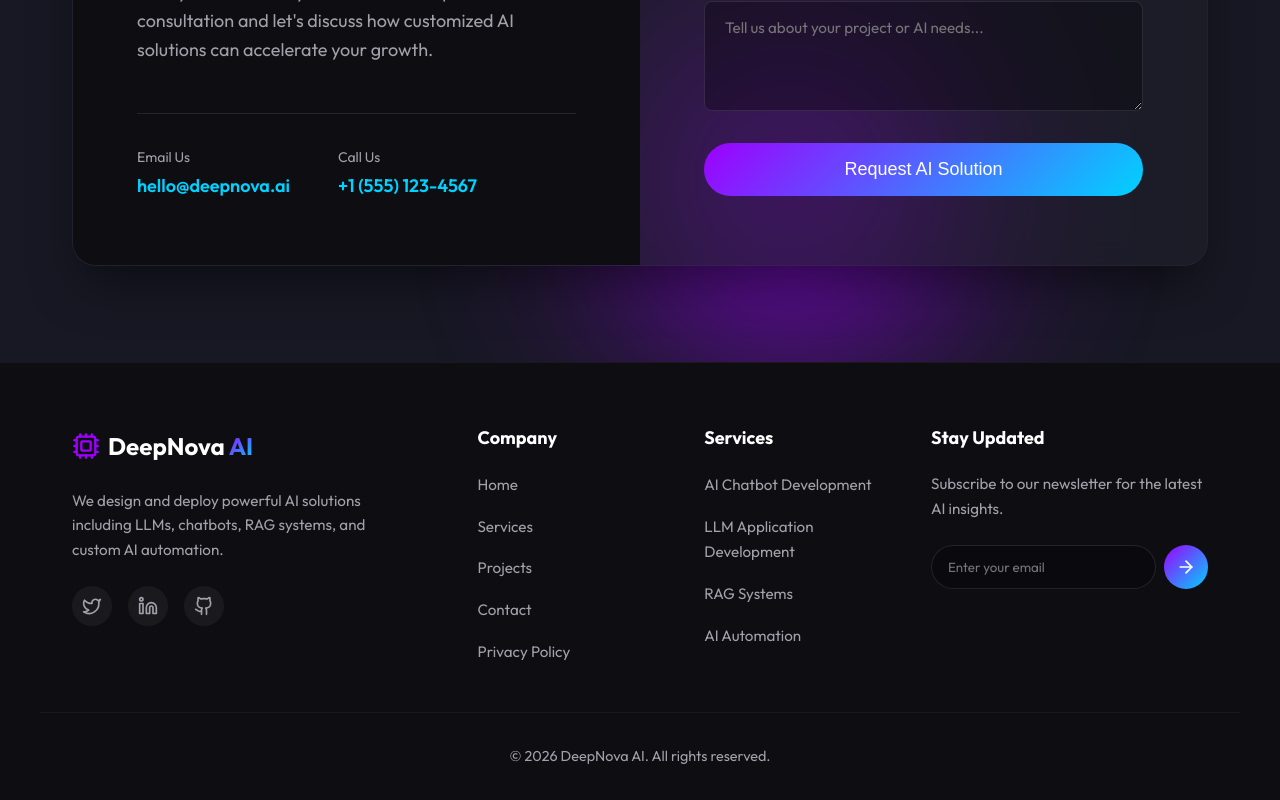
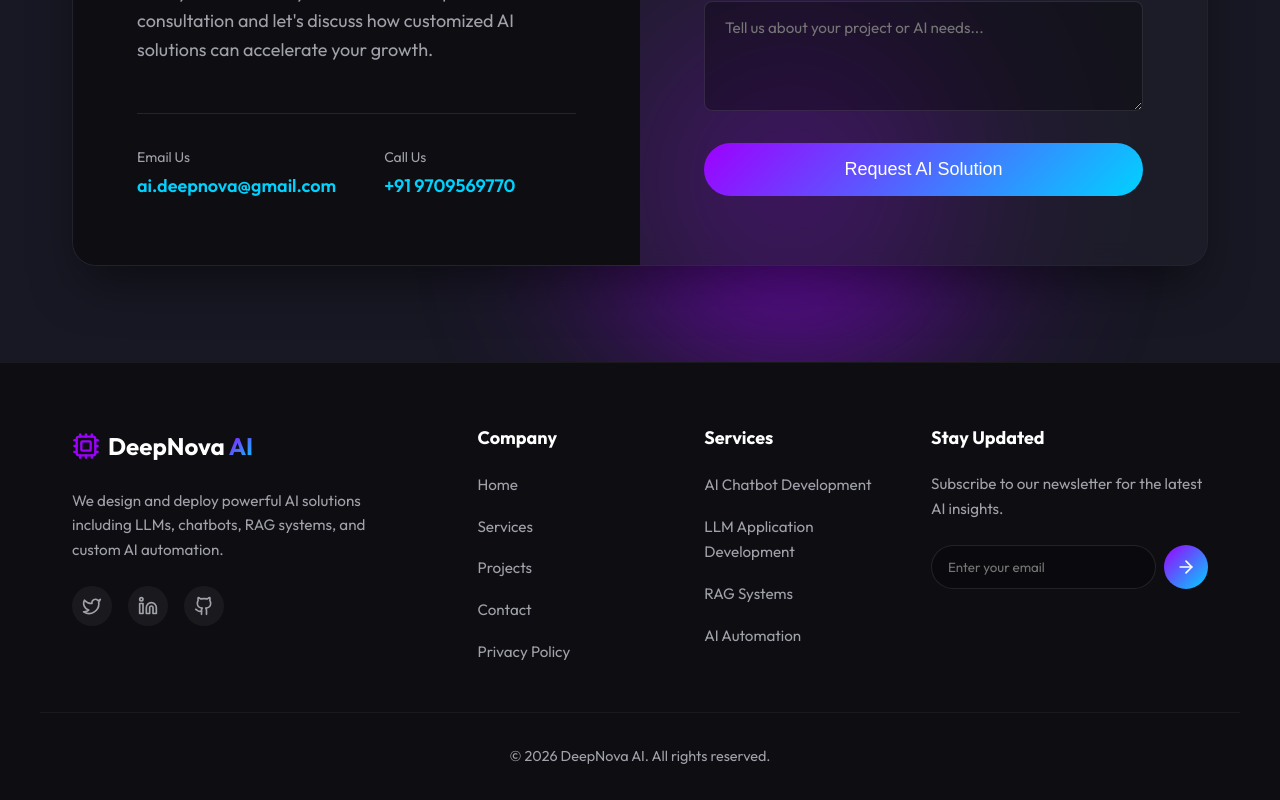
Before and after one commit to Rohansinha2003/deepnova, a React (Vite) app: page /who-we-are in a window 1280 px wide. Shown: the part 6169-6969 px from the top of the page. Built offline with nearby package versions, Linux system fonts and the light colour scheme; no server answers.

Commit message:
update: change contact email and phone number in ContactCTA

```diff
--- a/src/components/ContactCTA.jsx
+++ b/src/components/ContactCTA.jsx
@@ -15,7 +15,7 @@ const ContactCTA = () => {
 
     try {
       if (!import.meta.env.VITE_SUPABASE_URL) {
-         throw new Error("Supabase is not configured yet. Please enter your env variables.");
+        throw new Error("Supabase is not configured yet. Please enter your env variables.");
       }
 
       const { error: submitError } = await supabase
@@ -56,11 +56,11 @@ const ContactCTA = () => {
             <div className="cta-info">
               <div className="info-item">
                 <span className="info-label">Email Us</span>
-                <span className="info-value">hello@deepnova.ai</span>
+                <span className="info-value">ai.deepnova@gmail.com</span>
               </div>
               <div className="info-item">
                 <span className="info-label">Call Us</span>
-                <span className="info-value">+1 (555) 123-4567</span>
+                <span className="info-value">+91 9709569770</span>
               </div>
             </div>
           </div>
@@ -81,7 +81,7 @@ const ContactCTA = () => {
                     placeholder="Full Name"
                     required
                     value={formData.name}
-                    onChange={(e) => setFormData({...formData, name: e.target.value})}
+                    onChange={(e) => setFormData({ ...formData, name: e.target.value })}
                   />
                 </div>
                 <div className="form-row">
@@ -91,7 +91,7 @@ const ContactCTA = () => {
                       placeholder="Email Address"
                       required
                       value={formData.email}
-                      onChange={(e) => setFormData({...formData, email: e.target.value})}
+                      onChange={(e) => setFormData({ ...formData, email: e.target.value })}
                     />
                   </div>
                   <div className="form-group">
@@ -99,7 +99,7 @@ const ContactCTA = () => {
                       type="text"
                       placeholder="Company"
                       value={formData.company}
-                      onChange={(e) => setFormData({...formData, company: e.target.value})}
+                      onChange={(e) => setFormData({ ...formData, company: e.target.value })}
                     />
                   </div>
                 </div>
@@ -109,7 +109,7 @@ const ContactCTA = () => {
                     rows="4"
                     required
                     value={formData.message}
-                    onChange={(e) => setFormData({...formData, message: e.target.value})}
+                    onChange={(e) => setFormData({ ...formData, message: e.target.value })}
                   ></textarea>
                 </div>
                 <button type="submit" className="btn btn-primary submit-btn" disabled={loading}>
```
